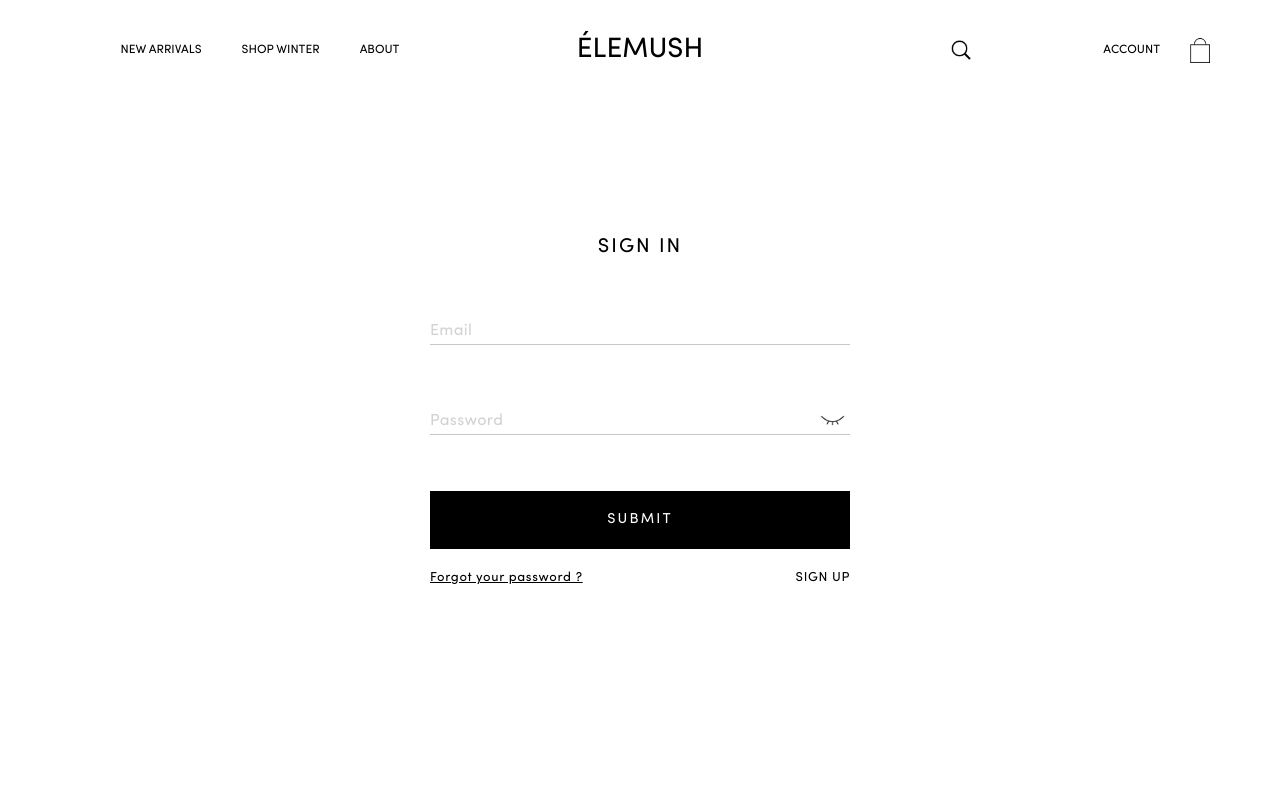
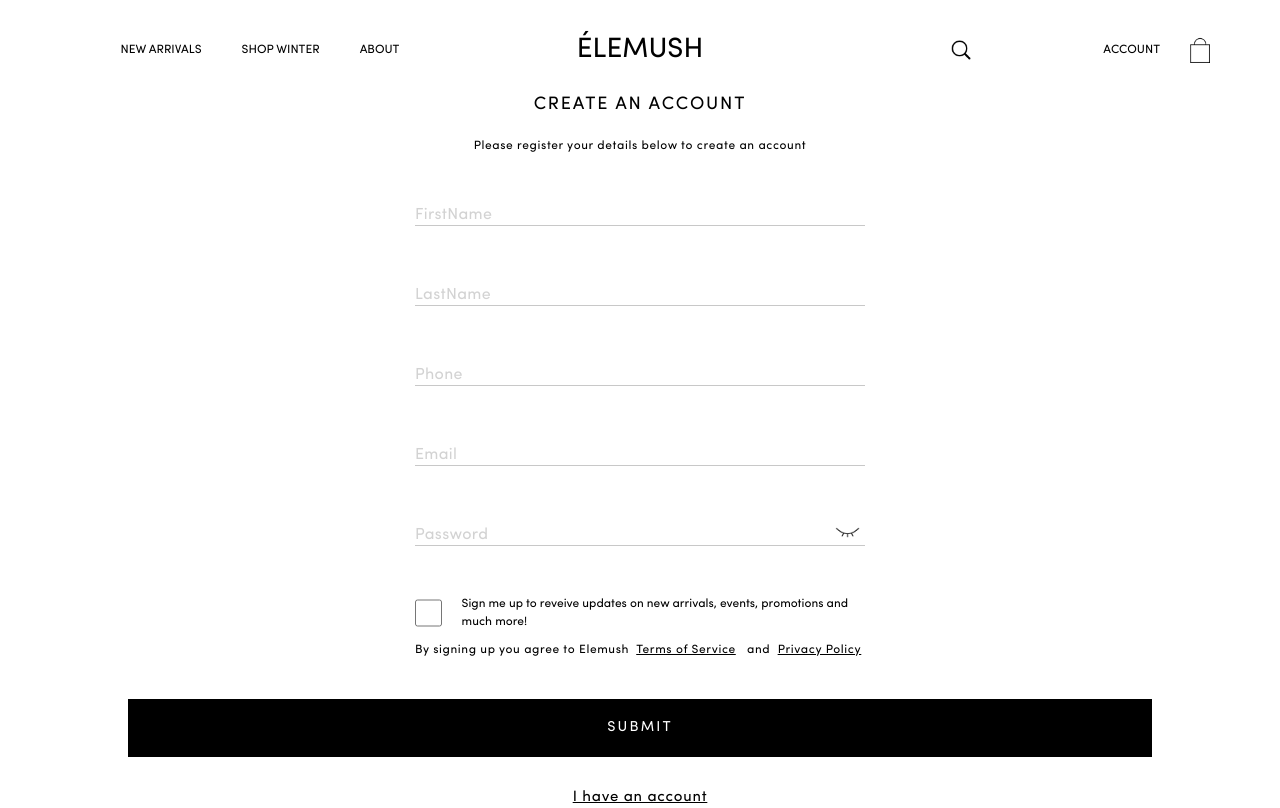
Before and after one commit to ecommerce-go-training/website-by-kenny, a React (Create React App) app: page /signUp in a window 1280 px wide. Built offline with nearby package versions, Linux system fonts and the light colour scheme.

Commit message:
add signup page

```diff
--- a/src/components/Input/style.scss
+++ b/src/components/Input/style.scss
@@ -10,7 +10,7 @@
   display: flex;
   flex-direction: column;
   justify-content: space-between;
-  gap: 10px;
+  gap: 5px;
   & .error {
     font-family: 'Sofia Pro';
     font-style: normal;
@@ -21,6 +21,12 @@
     color: $red;
     &.center-error {
       text-align: center;
+    }
+    @include responsive(tablet) {
+      font-size: 12px;
+    }
+    @include responsive(tablet) {
+      font-size: 10px;
     }
   }
   &-item {
@@ -38,8 +44,7 @@
       letter-spacing: 0.02em;
       color: $very-light-grey;
       &.move-up {
-        top: -20px;
-        opacity: 1;
+        top: -15px;
         color: $black;
         font-size: 14px;
       }
@@ -59,6 +64,12 @@
       background-color: $transparent;
       &:focus {
         border-bottom: 1px solid $black;
+      }
+      @include responsive(tablet) {
+        font-size: 13px;
+      }
+      @include responsive(mobile) {
+        font-size: 12px;
       }
     }
     & span {
--- a/src/components/Stack/style.scss
+++ b/src/components/Stack/style.scss
@@ -17,18 +17,21 @@
     @include responsive(tablet) {
       gap: 30px;
     }
+    @include responsive(mobile) {
+      gap: 10px;
+    }
   }
   &.disable {
     display: none;
   }
-  & >p {
+  & > p {
     font-family: 'Sofia Pro';
     font-style: normal;
     font-weight: 400;
     font-size: 12px;
     line-height: 300%;
     color: black;
-    margin-left: 30px;
+    margin-left: 20px;
   }
 }
 // for storybook only
--- a/src/components/checkbox/index.js
+++ b/src/components/checkbox/index.js
@@ -8,7 +8,7 @@
   return (
     <Stack row center>
       <input type='checkbox' className='checkbox' />
-      <p>{children}</p>
+      {children}
     </Stack>
   );
 }
--- a/src/components/checkbox/style.scss
+++ b/src/components/checkbox/style.scss
@@ -4,4 +4,12 @@
   width: 25px;
   height: 25px;
   accent-color: black;
+  @include responsive(tablet) {
+    width: 30px;
+    height: 30px;
+  }
+  @include responsive(mobile) {
+    width: 50px;
+    height: 50px;
+  }
 }
--- a/src/pages/SignUp/index.js
+++ b/src/pages/SignUp/index.js
@@ -7,6 +7,7 @@
 import Input from 'components/Input';
 import Header from 'components/Header';
 import Button from 'components/Button';
+import Checkbox from 'components/checkbox';
 import signUpVal from './validation';
 
 import './style.scss';
@@ -16,7 +17,6 @@
     register,
     handleSubmit,
     formState: { errors },
-    //watch,
     reset,
   } = useForm({
     mode    : 'all',
@@ -31,9 +31,28 @@
   return (
     <div>
       <Header disableAnnounce login />
-      <div className='container'>
-        <form className='login' onSubmit={handleSubmit(formSubmit)}>
-          <label>sign in</label>
+      <div className='signup__container'>
+        <form className='signup' onSubmit={handleSubmit(formSubmit)}>
+          <label>create an account</label>
+          <p>Please register your details below to create an account</p>
+          <Input
+            register={register}
+            error={errors.firstName?.message}
+            label='firstName'
+            name='firstName'
+          />
+          <Input
+            register={register}
+            error={errors.lastName?.message}
+            label='lastName'
+            name='lastName'
+          />
+          <Input
+            register={register}
+            error={errors.phone?.message}
+            label='phone'
+            name='phone'
+          />
           <Input
             register={register}
             error={errors.email?.message}
@@ -47,15 +66,26 @@
             name='password'
             type='password'
           />
-          <Button type='submit'>
-            <p>Submit</p>
-          </Button>
-          {/*<pre>{JSON.stringify(watch(), null, 2)}</pre>*/}
+          <div className='signup__checkbox'>
+            <Checkbox>
+              <p>
+								Sign me up to reveive updates on new arrivals, events,
+								promotions and much more!
+              </p>
+            </Checkbox>
+          </div>
+          <p className='agree'>
+						By signing up you agree to Elemush &nbsp;
+            <Link to='/privacy'>Terms of Service</Link> &nbsp; and &nbsp;
+            <Link to='/privacy'>Privacy Policy</Link>
+          </p>
+          <div className='signup__button'>
+            <Button type='submit'>
+              <p>Submit</p>
+            </Button>
+          </div>
+          <Link to='/signIn'>I have an account</Link>
         </form>
-        <div className='forgot'>
-          <Link to='/resetPassword'>Forgot your password ?</Link>
-          <Link to='/signUp'>sign up</Link>
-        </div>
       </div>
     </div>
   );
--- a/src/pages/SignUp/style.scss
+++ b/src/pages/SignUp/style.scss
@@ -0,0 +1,101 @@
+@import 'assets/scss/variables';
+@import 'assets/scss/mixins';
+
+.signup__container {
+  width: 100vw;
+  height: 100vh;
+  display: flex;
+  justify-content: center;
+  align-items: center;
+  & .signup {
+    width: 530px;
+    display: flex;
+    flex-direction: column;
+    justify-content: center;
+    align-items: center;
+    @include responsive(tablet) {
+      width: 450px;
+    }
+    @include responsive(mobile) {
+      width: 80vw;
+    }
+    & > label {
+      font-family: 'Sofia Pro';
+      font-style: normal;
+      font-weight: 400;
+      font-size: 20px;
+      line-height: 140%;
+      letter-spacing: 0.1em;
+      text-transform: uppercase;
+      color: $black;
+      margin-bottom: 20px;
+      @include responsive(tablet) {
+        margin-top: 100px;
+        font-size: 18px;
+      }
+      @include responsive(mobile) {
+        margin-top: 100px;
+        font-size: 16px;
+      }
+    }
+    & > p {
+      font-family: 'Sofia Pro';
+      font-style: normal;
+      font-weight: 400;
+      font-size: 13px;
+      line-height: 150%;
+      letter-spacing: 0.05em;
+      color: $black;
+      margin-bottom: 40px;
+      @include responsive(tablet) {
+        font-size: 12px;
+      }
+      @include responsive(mobile) {
+        font-size: 8px;
+      }
+      & > a {
+        color: $black;
+      }
+    }
+    &__checkbox {
+      align-self: flex-start;
+      & p {
+        font-family: 'Sofia Pro';
+        font-style: normal;
+        font-weight: 400;
+        font-size: 11px;
+        line-height: 150%;
+        color: $black;
+        @include responsive(tablet) {
+          font-size: 12px;
+        }
+        @include responsive(mobile) {
+          font-size: 8px;
+        }
+      }
+    }
+    &__button {
+      width: 300px;
+      @include responsive(tablet) {
+        width: 80vw;
+      }
+      @include responsive(mobile) {
+        width: 80vw;
+      }
+    }
+    & > a {
+      font-family: 'Sofia Pro';
+      font-style: normal;
+      font-weight: 400;
+      font-size: 15px;
+      line-height: 140%;
+      letter-spacing: 0.05em;
+      margin-top: 30px;
+      color: $black;
+    }
+    & .agree {
+      margin-top: 10px;
+      align-self: flex-start;
+    }
+  }
+}
--- a/src/pages/SignUp/validation.js
+++ b/src/pages/SignUp/validation.js
@@ -1,10 +1,22 @@
 import * as yup from 'yup';
 
 const signUpVal = yup.object().shape({
-  username       : yup.string().required('Check again'),
-  email          : yup.string().email().required(),
-  password       : yup.string().min(4).max(12).required(),
-  confirmPassword: yup.string().oneOf([yup.ref('password'), null]),
+  firstName: yup
+    .string()
+    .min(2, 'Mininum 2 characters')
+    .max(30, 'Maximum 30 characters')
+    .required('Please enter first name'),
+  lastName: yup
+    .string()
+    .min(2, 'Mininum 2 characters')
+    .max(30, 'Maximum 30 characters')
+    .required('Please enter first name'),
+  phone: yup
+    .number()
+    .typeError('Amount must be a number')
+    .required('Please enter your phone number'),
+  email   : yup.string().email().required('Enter email'),
+  password: yup.string().min(4).max(12).required('Enter your password'),
 });
 
 export default signUpVal;
```
